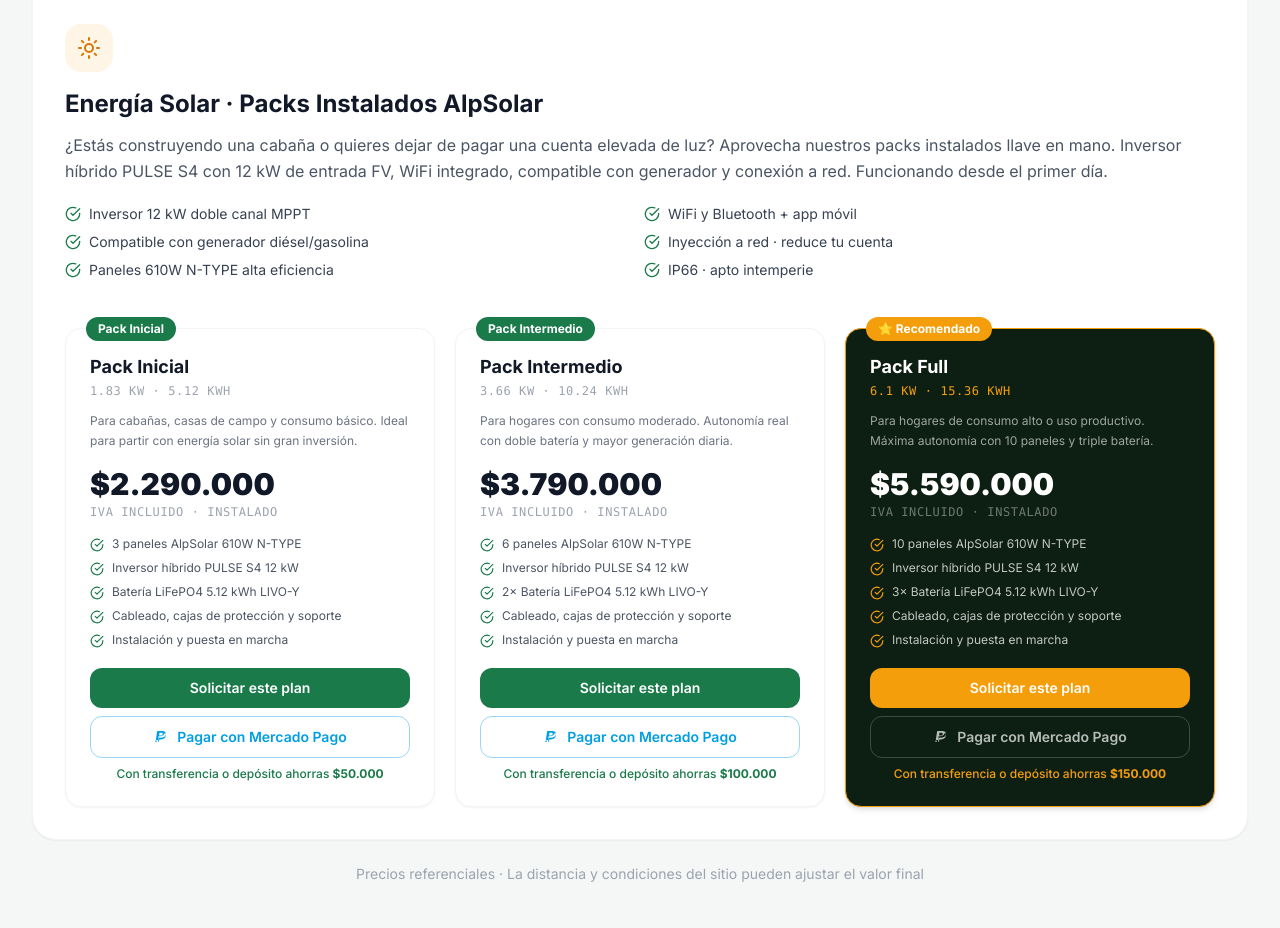
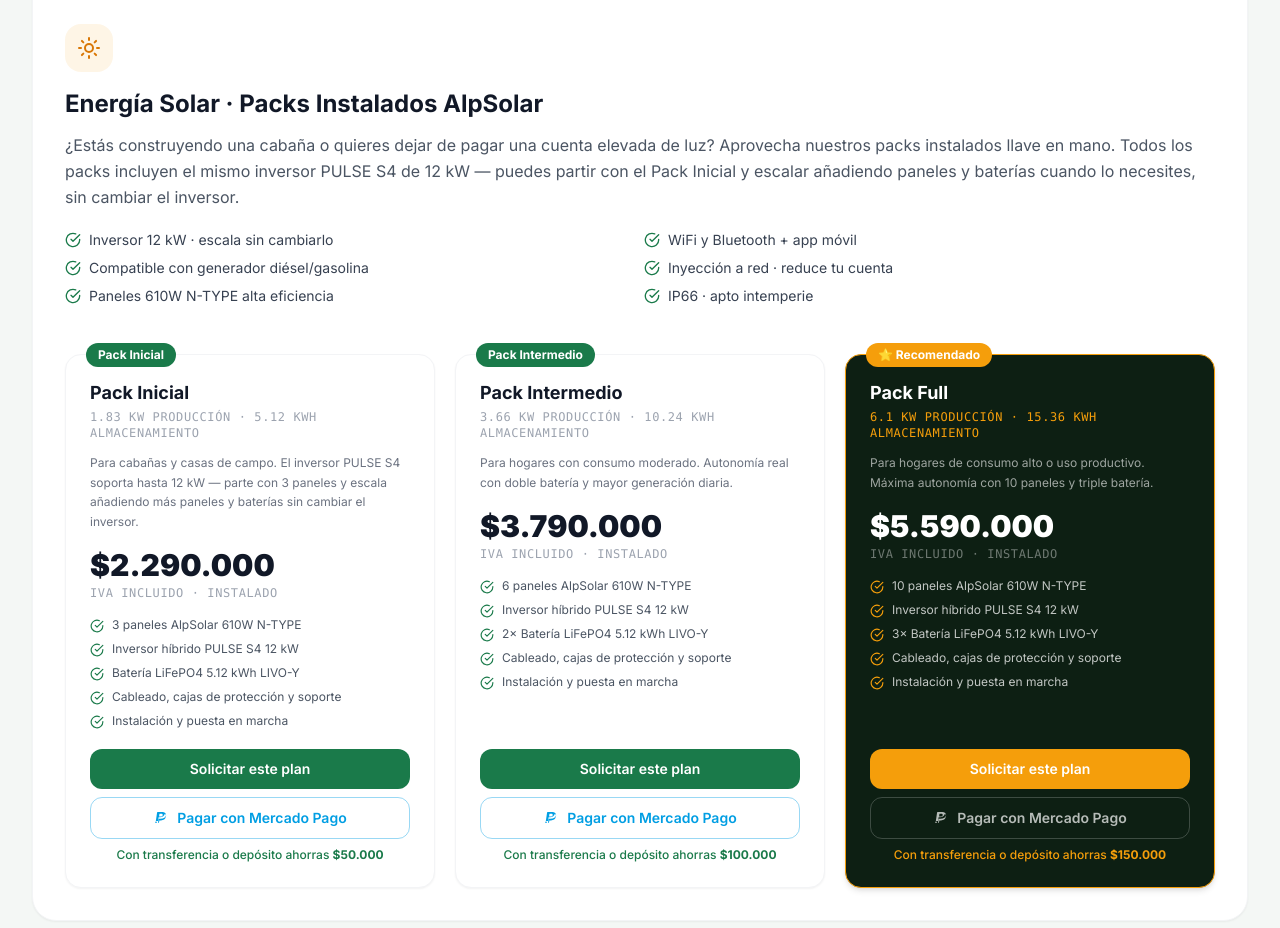
Before and after one commit to raulhidalgo78-eng/ecoguard, a Next.js app: page / in a window 1280 px wide. Shown: the part 3140-4068 px from the top of the page. Built offline with nearby package versions, Linux system fonts and the light colour scheme.

Commit message:
feat: mejorar descripción escalabilidad AlpSolar y etiquetas kW producción/almacenamiento

```diff
--- a/app/components/ServiciosPrecios.js
+++ b/app/components/ServiciosPrecios.js
@@ -45,15 +45,15 @@
   image: '/images/instalacion-paneles.png',
   imagePosition: 'center',
   title: 'Energía Solar · Packs Instalados AlpSolar',
-  description: '¿Estás construyendo una cabaña o quieres dejar de pagar una cuenta elevada de luz? Aprovecha nuestros packs instalados llave en mano. Inversor híbrido PULSE S4 con 12 kW de entrada FV, WiFi integrado, compatible con generador y conexión a red. Funcionando desde el primer día.',
-  features: ['Inversor 12 kW doble canal MPPT', 'WiFi y Bluetooth + app móvil', 'Compatible con generador diésel/gasolina', 'Inyección a red · reduce tu cuenta', 'Paneles 610W N-TYPE alta eficiencia', 'IP66 · apto intemperie'],
+  description: '¿Estás construyendo una cabaña o quieres dejar de pagar una cuenta elevada de luz? Aprovecha nuestros packs instalados llave en mano. Todos los packs incluyen el mismo inversor PULSE S4 de 12 kW — puedes partir con el Pack Inicial y escalar añadiendo paneles y baterías cuando lo necesites, sin cambiar el inversor.',
+  features: ['Inversor 12 kW · escala sin cambiarlo', 'WiFi y Bluetooth + app móvil', 'Compatible con generador diésel/gasolina', 'Inyección a red · reduce tu cuenta', 'Paneles 610W N-TYPE alta eficiencia', 'IP66 · apto intemperie'],
   planes: [
     {
       featured: false,
       badge: 'Pack Inicial',
       name: 'Pack Inicial',
-      tag: '1.83 kW · 5.12 kWh',
-      desc: 'Para cabañas, casas de campo y consumo básico. Ideal para partir con energía solar sin gran inversión.',
+      tag: '1.83 kW producción · 5.12 kWh almacenamiento',
+      desc: 'Para cabañas y casas de campo. El inversor PULSE S4 soporta hasta 12 kW — parte con 3 paneles y escala añadiendo más paneles y baterías sin cambiar el inversor.',
       precio: '$2.290.000',
       nota: 'IVA incluido · instalado',
       ahorro: '$50.000',
@@ -64,7 +64,7 @@
       featured: false,
       badge: 'Pack Intermedio',
       name: 'Pack Intermedio',
-      tag: '3.66 kW · 10.24 kWh',
+      tag: '3.66 kW producción · 10.24 kWh almacenamiento',
       desc: 'Para hogares con consumo moderado. Autonomía real con doble batería y mayor generación diaria.',
       precio: '$3.790.000',
       nota: 'IVA incluido · instalado',
@@ -76,7 +76,7 @@
       featured: true,
       badge: '⭐ Recomendado',
       name: 'Pack Full',
-      tag: '6.1 kW · 15.36 kWh',
+      tag: '6.1 kW producción · 15.36 kWh almacenamiento',
       desc: 'Para hogares de consumo alto o uso productivo. Máxima autonomía con 10 paneles y triple batería.',
       precio: '$5.590.000',
       nota: 'IVA incluido · instalado',
```
